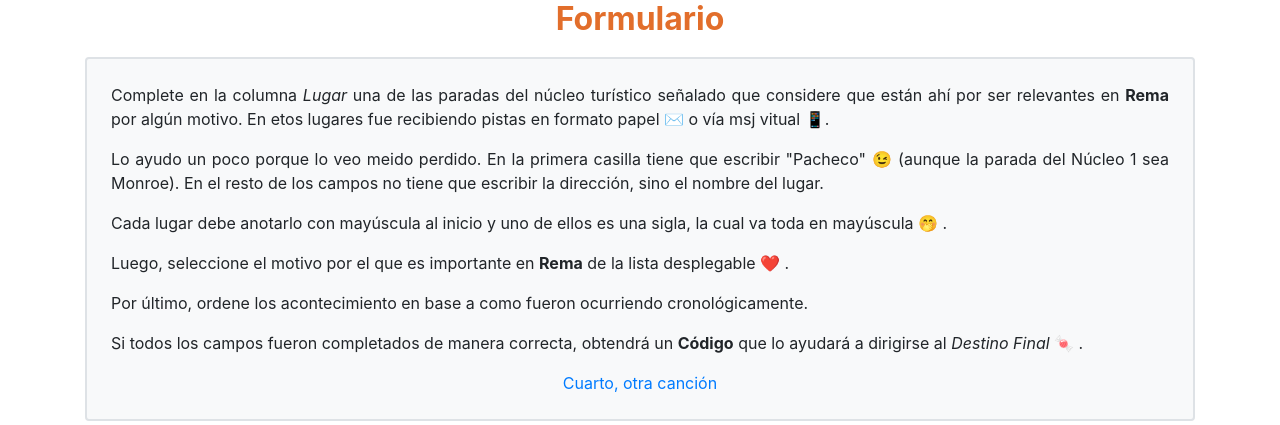
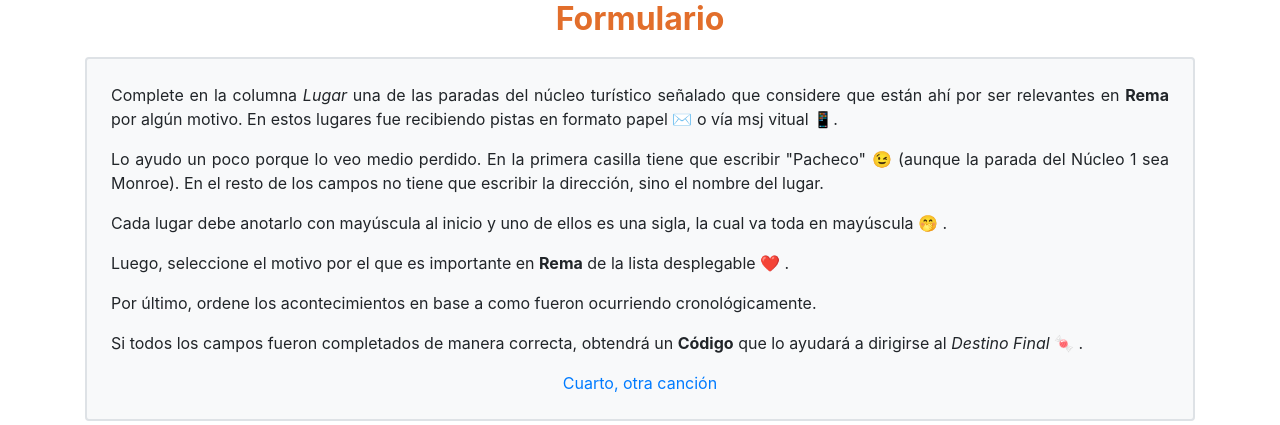
Before and after one commit to RegiOli/RemaparaBuscar, a Django app: page /formulario/ in a window 1280 px wide. Shown: the part 427-852 px from the top of the page. Run offline with Django 5.2, Linux system fonts and the light colour scheme; some libraries are stand-ins or nearby versions.

Commit message:
Update formulario.html
corrección de errores de tipeo

```diff
--- a/pagmata/core/templates/core/formulario.html
+++ b/pagmata/core/templates/core/formulario.html
@@ -75,14 +75,14 @@
 
     <main class="container">
         <div class="text-center custom-bg-gray p-4 rounded">
-            <p class="text-justify"> Complete en la columna <i>Lugar</i> una de las paradas del núcleo turístico señalado que considere que están ahí por ser relevantes en <strong>Rema</strong> por algún motivo. En etos lugares fue recibiendo pistas en formato papel ✉️ o vía msj vitual 📱.</p>
-            <p class="text-justify"> Lo ayudo un poco porque lo veo meido perdido. En la primera casilla tiene que escribir "Pacheco" 😉 (aunque la parada del Núcleo 1 sea Monroe). En el resto de los campos no tiene que escribir la dirección, sino el nombre del lugar.
+            <p class="text-justify"> Complete en la columna <i>Lugar</i> una de las paradas del núcleo turístico señalado que considere que están ahí por ser relevantes en <strong>Rema</strong> por algún motivo. En estos lugares fue recibiendo pistas en formato papel ✉️ o vía msj vitual 📱.</p>
+            <p class="text-justify"> Lo ayudo un poco porque lo veo medio perdido. En la primera casilla tiene que escribir "Pacheco" 😉 (aunque la parada del Núcleo 1 sea Monroe). En el resto de los campos no tiene que escribir la dirección, sino el nombre del lugar.
             </p>
             <p class="text-justify"> Cada lugar debe anotarlo con mayúscula al inicio y uno de ellos es una sigla, la cual va toda en mayúscula 🤭 .  </p>
 
             <p class="text-justify"> Luego, seleccione el motivo por el que es importante en <strong>Rema</strong> de la lista desplegable ❤️ .</p>
 
-            <p class="text-justify"> Por último, ordene los acontecimiento en base a como fueron ocurriendo cronológicamente. </p>
+            <p class="text-justify"> Por último, ordene los acontecimientos en base a como fueron ocurriendo cronológicamente. </p>
 
             <p class="text-justify">Si todos los campos fueron completados de manera correcta, obtendrá un <strong>Código</strong> que lo ayudará a dirigirse al <i>Destino Final</i> 🍬 . </p>
 
```
